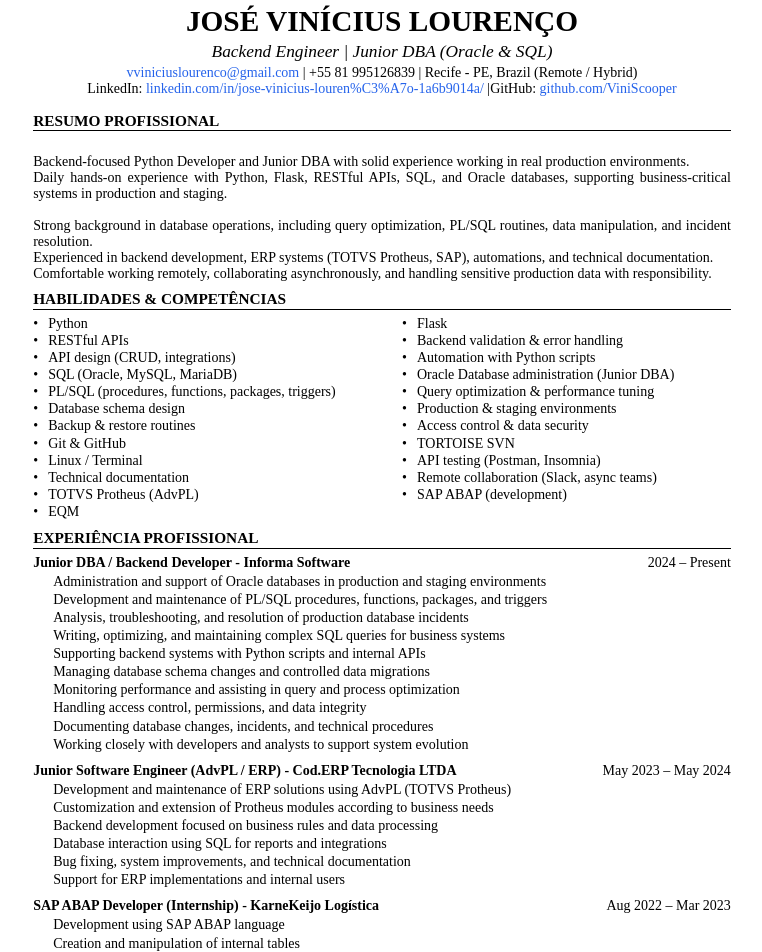
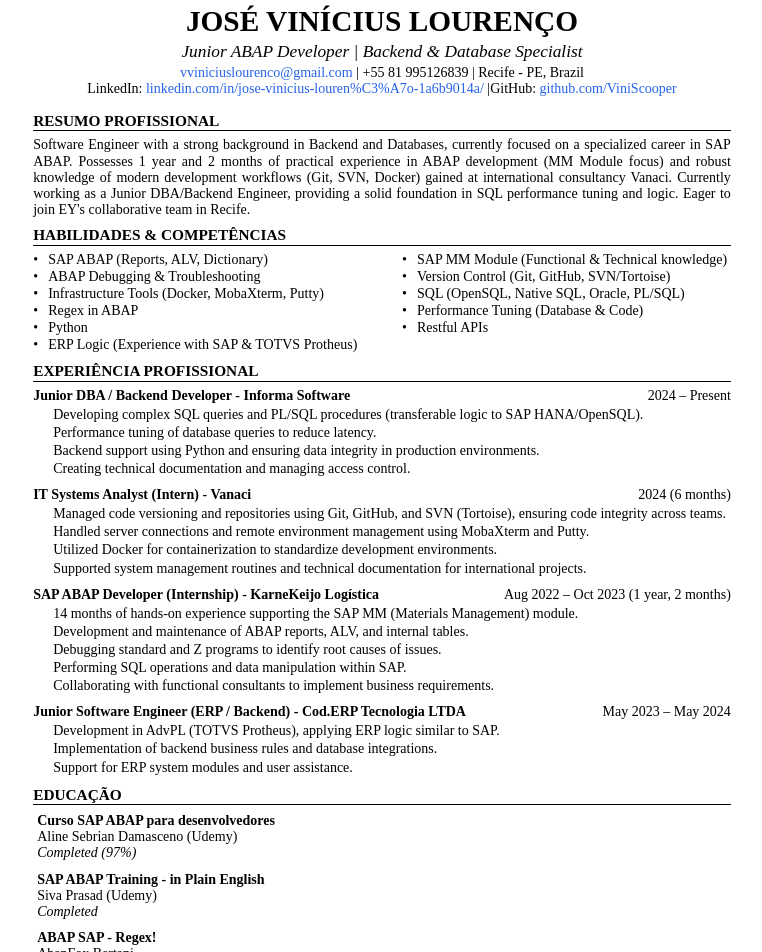
Before and after one commit to TekoFamily/job_tracker, a React (Vite) app in the folder job-tracker/: page /resume in a window 1280 px wide. Shown: the part 140-1092 px from the top of the page, without its empty margins (258-1020 px from the left). Built offline with nearby package versions, Linux system fonts and the light colour scheme; sample sign-in values are in the browser's storage.

Commit message:
melhorias vercel

```diff
--- a/job-tracker/src/pages/Resume/index.jsx
+++ b/job-tracker/src/pages/Resume/index.jsx
@@ -3,137 +3,131 @@
 import './Resume.css';
 import ResumeHistoryModal from '../../components/ResumeHistory/ResumeHistoryModal';
 
+
+
+
+
+
+
+
+
 const INITIAL_RESUME_DATA = {
   lang: "pt", // pt or en
-  name: "José Vinícius Lourenço",
-  role: "Backend Engineer | Junior DBA (Oracle & SQL)",
-  contact: {
-    email: "vviniciuslourenco@gmail.com",
-    phone: "+55 81 995126839",
-    location: "Recife - PE, Brazil (Remote / Hybrid)",
-    linkedin: "https://www.linkedin.com/in/jose-vinicius-louren%C3%A7o-1a6b9014a/",
-    github: "https://github.com/ViniScooper",
-    address: "Recife - PE, Brazil",
-    maritalStatus: ""
+
+
+  "name": "José Vinícius Lourenço",
+  "role": "Junior ABAP Developer | Backend & Database Specialist",
+  "contact": {
+    "email": "vviniciuslourenco@gmail.com",
+    "phone": "+55 81 995126839",
+    "location": "Recife - PE, Brazil",
+    "linkedin": "https://www.linkedin.com/in/jose-vinicius-louren%C3%A7o-1a6b9014a/",
+    "github": "https://github.com/ViniScooper"
   },
 
-  summary: `
-Backend-focused Python Developer and Junior DBA with solid experience working in real production environments.
-Daily hands-on experience with Python, Flask, RESTful APIs, SQL, and Oracle databases, supporting business-critical systems in production and staging.
+  "summary": "Software Engineer with a strong background in Backend and Databases, currently focused on a specialized career in SAP ABAP. Possesses 1 year and 2 months of practical experience in ABAP development (MM Module focus) and robust knowledge of modern development workflows (Git, SVN, Docker) gained at international consultancy Vanaci. Currently working as a Junior DBA/Backend Engineer, providing a solid foundation in SQL performance tuning and logic. Eager to join EY's collaborative team in Recife.",
 
-Strong background in database operations, including query optimization, PL/SQL routines, data manipulation, and incident resolution.
-Experienced in backend development, ERP systems (TOTVS Protheus, SAP), automations, and technical documentation.
-Comfortable working remotely, collaborating asynchronously, and handling sensitive production data with responsibility.
-`,
-
-  skills: [
-    "Python", "Flask", "RESTful APIs", "Backend validation & error handling",
-    "API design (CRUD, integrations)", "Automation with Python scripts",
-    "SQL (Oracle, MySQL, MariaDB)", "Oracle Database administration (Junior DBA)",
-    "PL/SQL (procedures, functions, packages, triggers)", "Query optimization & performance tuning",
-    "Database schema design", "Production & staging environments", "Backup & restore routines",
-    "Access control & data security", "Git & GitHub", "TORTOISE SVN", "Linux / Terminal",
-    "API testing (Postman, Insomnia)", "Technical documentation", "Remote collaboration (Slack, async teams)",
-    "TOTVS Protheus (AdvPL)", "SAP ABAP (development)", "EQM"
+  "skills": [
+    "SAP ABAP (Reports, ALV, Dictionary)",
+    "SAP MM Module (Functional & Technical knowledge)",
+    "ABAP Debugging & Troubleshooting",
+    "Version Control (Git, GitHub, SVN/Tortoise)",
+    "Infrastructure Tools (Docker, MobaXterm, Putty)",
+    "SQL (OpenSQL, Native SQL, Oracle, PL/SQL)",
+    "Regex in ABAP",
+    "Performance Tuning (Database & Code)",
+    "Python", "Restful APIs",
+    "ERP Logic (Experience with SAP & TOTVS Protheus)"
   ],
 
-  experience: [
+  "experience": [
     {
-      role: "Junior DBA / Backend Developer",
-      company: "Informa Software",
-      location: "Recife - PE, Brazil",
-      period: "2024 – Present",
-      bullets: [
-        "Administration and support of Oracle databases in production and staging environments",
-        "Development and maintenance of PL/SQL procedures, functions, packages, and triggers",
-        "Analysis, troubleshooting, and resolution of production database incidents",
-        "Writing, optimizing, and maintaining complex SQL queries for business systems",
-        "Supporting backend systems with Python scripts and internal APIs",
-        "Managing database schema changes and controlled data migrations",
-        "Monitoring performance and assisting in query and process optimization",
-        "Handling access control, permissions, and data integrity",
-        "Documenting database changes, incidents, and technical procedures",
-        "Working closely with developers and analysts to support system evolution"
+      "role": "Junior DBA / Backend Developer",
+      "company": "Informa Software",
+      "location": "Recife - PE, Brazil",
+      "period": "2024 – Present",
+      "bullets": [
+        "Developing complex SQL queries and PL/SQL procedures (transferable logic to SAP HANA/OpenSQL).",
+        "Performance tuning of database queries to reduce latency.",
+        "Backend support using Python and ensuring data integrity in production environments.",
+        "Creating technical documentation and managing access control."
       ]
     },
     {
-      role: "Junior Software Engineer (AdvPL / ERP)",
-      company: "Cod.ERP Tecnologia LTDA",
-      location: "Recife - PE, Brazil",
-      period: "May 2023 – May 2024",
-      bullets: [
-        "Development and maintenance of ERP solutions using AdvPL (TOTVS Protheus)",
-        "Customization and extension of Protheus modules according to business needs",
-        "Backend development focused on business rules and data processing",
-        "Database interaction using SQL for reports and integrations",
-        "Bug fixing, system improvements, and technical documentation",
-        "Support for ERP implementations and internal users"
+      "role": "IT Systems Analyst (Intern)",
+      "company": "Vanaci",
+      "location": "Portugal (Remote Collaboration)",
+      "period": "2024 (6 months)",
+      "bullets": [
+        "Managed code versioning and repositories using Git, GitHub, and SVN (Tortoise), ensuring code integrity across teams.",
+        "Handled server connections and remote environment management using MobaXterm and Putty.",
+        "Utilized Docker for containerization to standardize development environments.",
+        "Supported system management routines and technical documentation for international projects."
       ]
     },
     {
-      role: "SAP ABAP Developer (Internship)",
-      company: "KarneKeijo Logística",
-      location: "Recife - PE, Brazil",
-      period: "Aug 2022 – Mar 2023",
-      bullets: [
-        "Development using SAP ABAP language",
-        "Creation and manipulation of internal tables",
-        "Support for SAP modules and backend processes",
-        "Database interaction and basic SQL operations",
-        "Code contribution, testing, and documentation"
+      "role": "SAP ABAP Developer (Internship)",
+      "company": "KarneKeijo Logística",
+      "location": "Recife - PE, Brazil",
+      "period": "Aug 2022 – Oct 2023 (1 year, 2 months)",
+      "bullets": [
+        "14 months of hands-on experience supporting the SAP MM (Materials Management) module.",
+        "Development and maintenance of ABAP reports, ALV, and internal tables.",
+        "Debugging standard and Z programs to identify root causes of issues.",
+        "Performing SQL operations and data manipulation within SAP.",
+        "Collaborating with functional consultants to implement business requirements."
       ]
     },
     {
-      role: "Backend Developer & Automation (Projects / Freelance)",
-      company: "Personal & Freelance Projects",
-      period: "2023 – Present",
-      bullets: [
-        "Built RESTful APIs using Python and Flask",
-        "Developed CRUD systems connected to relational databases",
-        "Created backend validation and structured error handling",
-        "Worked with database modeling and migrations",
-        "Developed automation scripts integrating APIs and databases",
-        "Version control and collaboration using Git and GitHub"
+      "role": "Junior Software Engineer (ERP / Backend)",
+      "company": "Cod.ERP Tecnologia LTDA",
+      "location": "Recife - PE, Brazil",
+      "period": "May 2023 – May 2024",
+      "bullets": [
+        "Development in AdvPL (TOTVS Protheus), applying ERP logic similar to SAP.",
+        "Implementation of backend business rules and database integrations.",
+        "Support for ERP system modules and user assistance."
       ]
     }
   ],
 
-  projects: [
+  "education": [
     {
-      name: "Flask REST API – Backend System",
-      description: "RESTful API built with Flask for CRUD operations, database integration, validation, and error handling.",
-      technologies: ["Python", "Flask", "SQL", "MySQL/MariaDB"],
+      "course": "Curso SAP ABAP para desenvolvedores",
+      "institution": "Aline Sebrian Damasceno (Udemy)",
+      "status": "Completed (97%)"
     },
     {
-      name: "Database Management & Automations",
-      description: "Python scripts for database manipulation, reporting, and internal automations in production environments.",
-      technologies: ["Python", "SQL", "Oracle"],
+      "course": "SAP ABAP Training - in Plain English",
+      "institution": "Siva Prasad (Udemy)",
+      "status": "Completed"
     },
     {
-      name: "ERP Customizations (TOTVS Protheus)",
-      description: "Custom backend routines and business rules using AdvPL for ERP systems.",
-      technologies: ["AdvPL", "TOTVS Protheus", "SQL"],
+      "course": "ABAP SAP - Regex!",
+      "institution": "AbapFox Bertani",
+      "status": "Completed"
+    },
+    {
+      "course": "Technology Degree (Systems Analysis and Development)",
+      "institution": "DESCOMPLICA",
+      "status": "Graduation: July 2026"
+    },
+    {
+      "course": "Oracle Database SQL & PL/SQL",
+      "institution": "Oracle University",
+      "status": "Completed"
     }
   ],
 
-  education: [
-    {
-      course: "Technology Degree",
-      institution: "College",
-      status: "In progress"
-    },
-    {
-      course: "Python, Backend & Databases",
-      institution: "Online Courses (Udemy)",
-      status: "Completed / Ongoing"
-    }
-  ],
+  "languages": [
+    "Portuguese – Native",
+    "English – Professional / Technical"
+  ]
+}
 
-  languages: [
-    "Portuguese – Native",
-    "English – Technical / Intermediate"
-  ]
-};
+
+
+
 
 const LABELS = {
   pt: {
```
Also changed, not shown: job-tracker/vercel.json (added).
